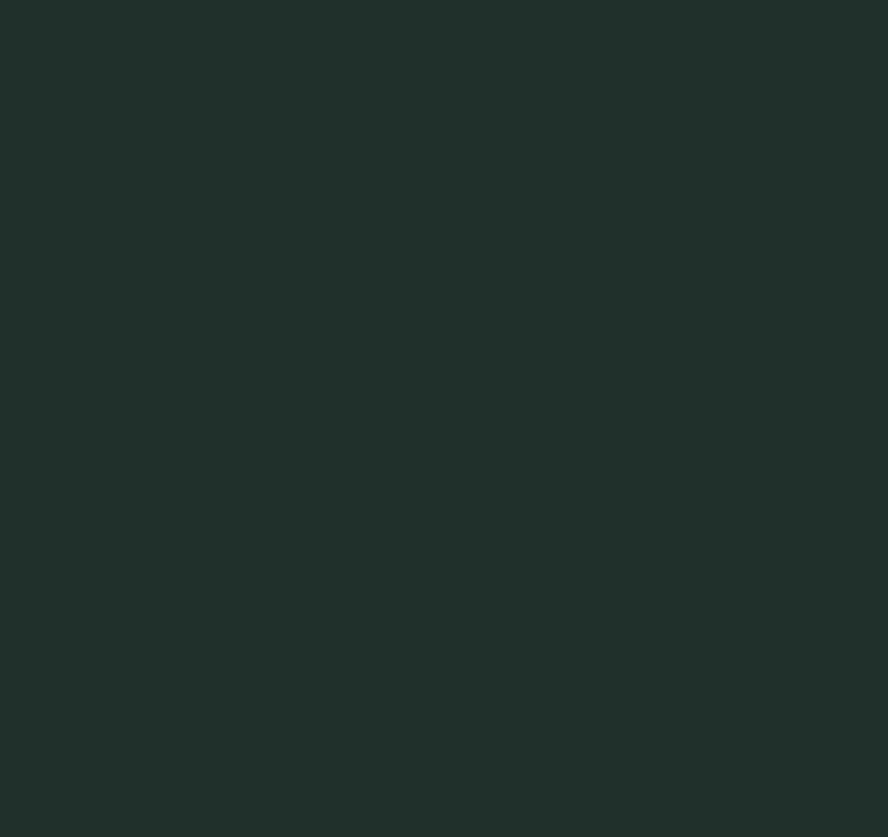
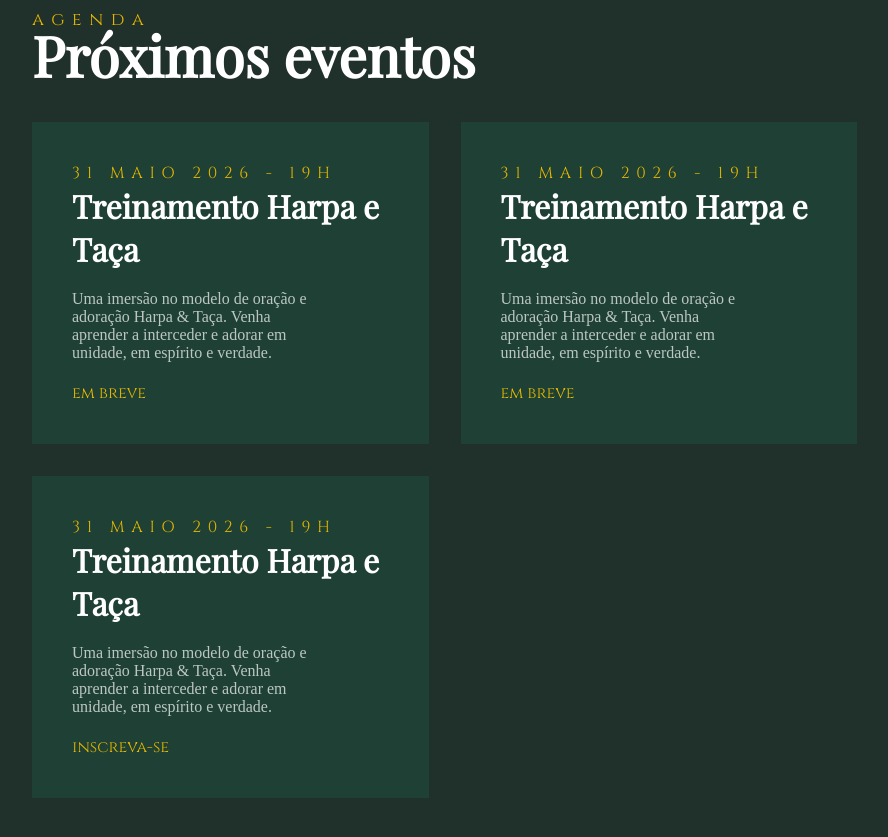
Before and after one commit to Alefe-Lacerda/HopCampinasNextJS, a Next.js app: page / in a window 1280 px wide. Shown: the part 2060-2897 px from the top of the page, without its empty margins (303-1191 px from the left). Before the commit the page ends 1947 px from the top, so only its background shows below. Built offline with nearby package versions, Linux system fonts and the light colour scheme.

Commit message:
feat: events section

```diff
--- a/package.json
+++ b/package.json
@@ -10,6 +10,7 @@
   },
   "dependencies": {
     "@phosphor-icons/react": "^2.1.10",
+    "classnames": "^2.5.1",
     "next": "16.2.6",
     "react": "19.2.4",
     "react-dom": "19.2.4"
--- a/src/app/(app)/page.tsx
+++ b/src/app/(app)/page.tsx
@@ -1,4 +1,5 @@
 import AboutUs from "../sections/about-us/about-us";
+import Events from "../sections/events/events";
 import Home from "../sections/home/home";
 
 const InitialPage = () => {
@@ -6,6 +7,7 @@ const InitialPage = () => {
     <>
       <Home />
       <AboutUs />
+      <Events />
     </>
   );
 };
--- /dev/null
+++ b/src/app/components/interactive-card/index.tsx
@@ -0,0 +1,47 @@
+import styles from "./interactive-card.module.css";
+import { InteractiveCardProps } from "./interface";
+import { formatEventDates } from "@/src/lib/formatEventDates";
+
+const InteractiveCard = ({
+  datetime,
+  title,
+  description,
+  formLink,
+  className,
+}: InteractiveCardProps) => {
+  const formattedDate =
+    formatEventDates(datetime) || (Array.isArray(datetime) ? datetime.join(", ") : datetime);
+
+  return (
+    <>
+      <div className={`${styles.container} ${className || ""}`}>
+        <div>
+          <span className={styles.datetime}>{formattedDate}</span>
+          <h2 className={styles.title}>{title}</h2>
+        </div>
+        <p className={styles.description}>{description}</p>
+        {formLink ? (
+          <a
+            style={{ textDecoration: "none" }}
+            href={formLink}
+            target="_blank"
+            rel="noopener noreferrer"
+          >
+            <span className={styles.button}>inscreva-se</span>
+          </a>
+        ) : (
+          <a
+            style={{ textDecoration: "none" }}
+            href={formLink}
+            target="_blank"
+            rel="noopener noreferrer"
+          >
+            <span className={styles.button}>em breve</span>
+          </a>
+        )}
+      </div>
+    </>
+  );
+};
+
+export default InteractiveCard;
--- /dev/null
+++ b/src/app/components/interactive-card/interactive-card.module.css
@@ -0,0 +1,34 @@
+.container {
+  display: flex;
+  flex-direction: column;
+  max-width: 510px;
+  max-height: 325px;
+  padding: 40px;
+  gap: 20px;
+}
+
+.datetime {
+  font-family: 'Cinzel';
+  font-size: 16px;
+  color: var(--color-tertiary);
+  letter-spacing: 0.42em;
+}
+
+.title {
+  font-family: 'Playfair Display';
+  font-size: 32px;
+}
+
+.description {
+  max-width: 75%;
+  opacity: 0.7;
+}
+
+.button {
+  font-family: 'Cinzel';
+  font-size: 16px;
+  color: var(--color-tertiary);
+  margin-top: 20px;
+  cursor: pointer;
+  list-style: none;
+}
--- /dev/null
+++ b/src/app/components/interactive-card/interface.ts
@@ -0,0 +1,9 @@
+interface InteractiveCardProps {
+  datetime: string | string[];
+  title: string;
+  description: string;
+  formLink?: string;
+  className?: string;
+}
+
+export type { InteractiveCardProps };
--- a/src/app/layouts/navbar/index.tsx
+++ b/src/app/layouts/navbar/index.tsx
@@ -29,7 +29,7 @@ const Navbar = () => {
           <InfoIcon size={28} />
           <span>Sobre nós</span>
         </a>
-        <a>
+        <a href="#events">
           <CalendarCheckIcon size={28} />
           <span>Eventos</span>
         </a>
--- /dev/null
+++ b/src/app/sections/events/events.module.css
@@ -0,0 +1,38 @@
+.container {
+  display: flex;
+  flex-direction: column;
+  padding: 120px;
+  min-height: 100vh;
+  gap: 30px;
+}
+
+.cardsGrid {
+  display: grid;
+  grid-template-columns: repeat(2, minmax(0, 1fr));
+  gap: 32px;
+  width: 100%;
+  align-items: start;
+}
+
+@media (max-width: 768px) {
+  .cardsGrid {
+    grid-template-columns: 1fr;
+  }
+}
+
+.subtitle {
+  font-family: 'Cinzel';
+  font-size: 18px;
+  color: var(--color-tertiary);
+  letter-spacing: 0.42em;
+}
+
+.container h1 {
+  font-family: 'Playfair Display';
+  font-size: 56px;
+  margin-top: -15px;
+}
+
+.card {
+  background-color: var(--background-secondary);
+}
--- /dev/null
+++ b/src/app/sections/events/events.tsx
@@ -0,0 +1,42 @@
+import InteractiveCard from "../../components/interactive-card";
+import styles from "./events.module.css";
+
+const Events = () => {
+  return (
+    <section id="events" className={styles.container}>
+      <div>
+        <span className={styles.subtitle}>agenda</span>
+        <h1>Próximos eventos</h1>
+      </div>
+      <div className={styles.cardsGrid}>
+        <InteractiveCard
+          className={styles.card}
+          title={"Treinamento Harpa e Taça"}
+          datetime={"2026-05-31T19:00:00"}
+          description={
+            "Uma imersão no modelo de oração e adoração Harpa & Taça. Venha aprender a interceder e adorar em unidade, em espírito e verdade."
+          }
+        />
+        <InteractiveCard
+          className={styles.card}
+          title={"Treinamento Harpa e Taça"}
+          datetime={"2026-05-31T19:00:00"}
+          description={
+            "Uma imersão no modelo de oração e adoração Harpa & Taça. Venha aprender a interceder e adorar em unidade, em espírito e verdade."
+          }
+        />
+        <InteractiveCard
+          className={styles.card}
+          title={"Treinamento Harpa e Taça"}
+          datetime={"2026-05-31T19:00:00"}
+          description={
+            "Uma imersão no modelo de oração e adoração Harpa & Taça. Venha aprender a interceder e adorar em unidade, em espírito e verdade."
+          }
+          formLink={"https://mockform.com/inscricao-evento"} // Exemplo de link para inscrição
+        />
+      </div>
+    </section>
+  );
+};
+
+export default Events;
--- /dev/null
+++ b/src/lib/formatEventDates.ts
@@ -0,0 +1,53 @@
+export type DateLike = string | Date;
+
+function toDate(d: DateLike): Date | null {
+  if (d instanceof Date) return isNaN(d.getTime()) ? null : d;
+  const parsed = new Date(d);
+  return isNaN(parsed.getTime()) ? null : parsed;
+}
+
+function sameCalendarDay(a: Date, b: Date) {
+  return a.getFullYear() === b.getFullYear() && a.getMonth() === b.getMonth() && a.getDate() === b.getDate();
+}
+
+function monthNamePt(d: Date) {
+  return d.toLocaleString("pt-BR", { month: "long" }).toUpperCase();
+}
+
+function fmtDate(d: Date) {
+  return `${d.getDate()} ${monthNamePt(d)} ${d.getFullYear()}`;
+}
+
+function hourLabel(d: Date) {
+  return `${d.getHours()}H`;
+}
+
+/**
+ * Format an array or single LocalDateTime-like value into the display string required by the design.
+ * Behavior:
+ * - single datetime -> "DD MONTH YYYY - HHH" (example: "31 MAIO 2026 - 19H")
+ * - multiple datetimes -> if first and last are same calendar day -> "DD MONTH YYYY - H1H ÀS H2H"
+ *                         otherwise -> "DD MONTH YYYY - DD MONTH YYYY"
+ */
+export function formatEventDates(input: DateLike | DateLike[]): string | null {
+  const list = Array.isArray(input) ? input : [input];
+  const dates: Date[] = list.map(toDate).filter(Boolean) as Date[];
+  if (dates.length === 0) return null;
+  dates.sort((a, b) => a.getTime() - b.getTime());
+  const start = dates[0];
+  const end = dates[dates.length - 1];
+
+  if (dates.length === 1) {
+    return `${fmtDate(start)} - ${hourLabel(start)}`;
+  }
+
+  if (sameCalendarDay(start, end)) {
+    const startH = hourLabel(start);
+    const endH = hourLabel(end);
+    return `${fmtDate(start)} - ${startH} ÀS ${endH}`;
+  }
+
+  return `${fmtDate(start)} - ${fmtDate(end)}`;
+}
+
+export default formatEventDates;
```
Also changed, not shown: 1 other file (tests, documents, lock files or other folders).
